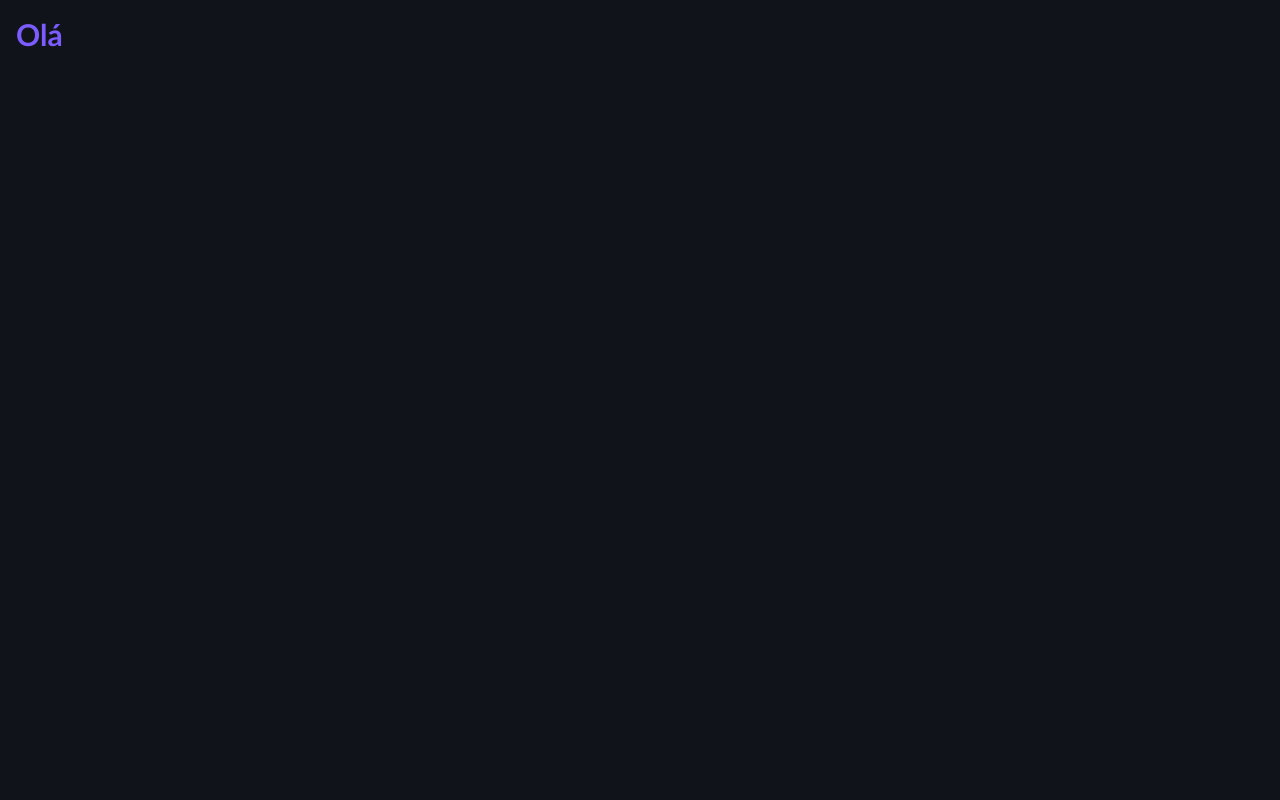
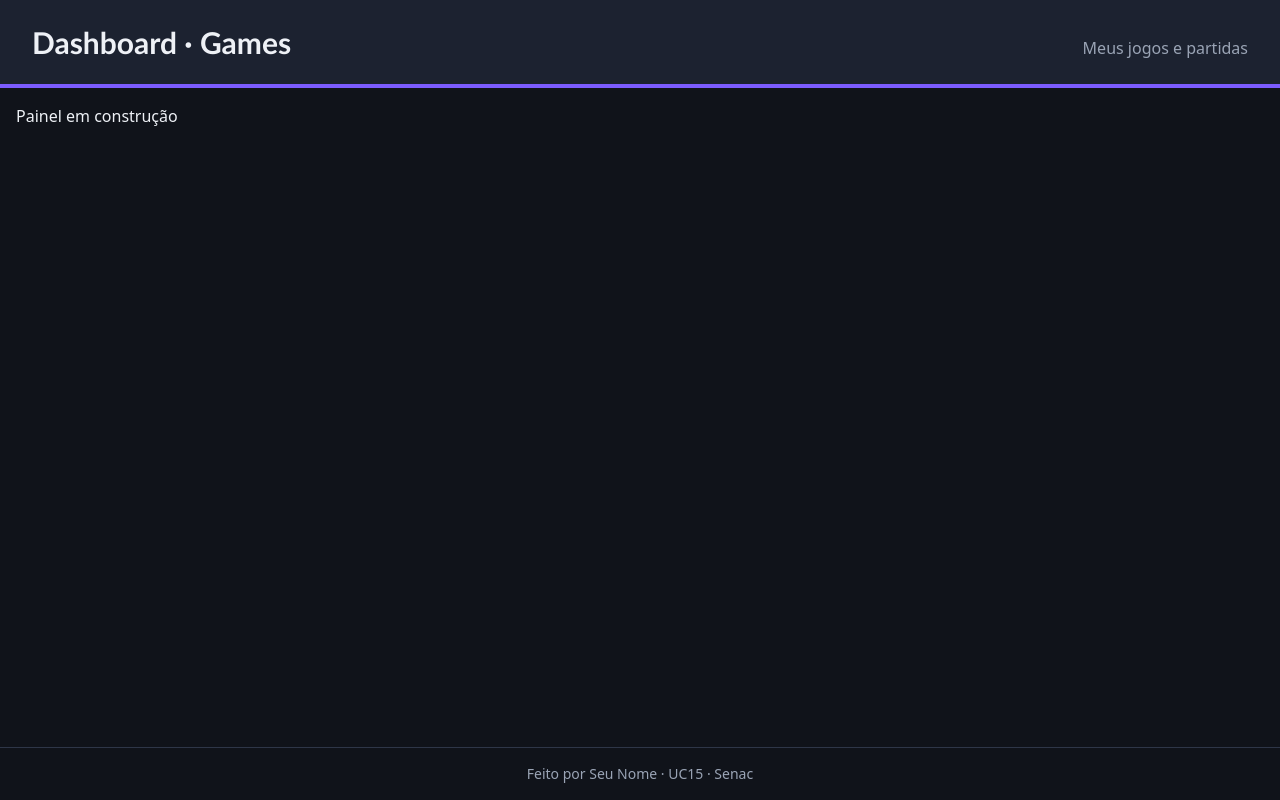
Before and after one commit to luisalopes11/my-dashboard, a React (Vite) app: page / in a window 1280 px wide. Built offline with nearby package versions, Linux system fonts and the light colour scheme.

Commit message:
feat: add Header and Footer components

```diff
--- a/src/App.jsx
+++ b/src/App.jsx
@@ -1,9 +1,16 @@
+import Header from './components/Header.jsx'
+import Footer from './components/Footer.jsx'
+
 function App() {
   return (
-    <div className="min-h-screen bg-background p-4 text-foreground">
-      <h1 className="font-heading text-3xl font-bold text-primary">Olá</h1>
+    <div className="flex min-h-screen flex-col bg-background text-foreground">
+      <Header />
+      <main className="flex-1 p-4">
+        <p>Painel em construção</p>
+      </main>
+      <Footer />
     </div>
-  );
+  )
 }
 
-export default App;
+export default App
--- /dev/null
+++ b/src/components/Footer.jsx
@@ -0,0 +1,9 @@
+function Footer() {
+  return (
+    <footer className="border-t border-border p-4 text-center text-sm text-muted">
+      <p>Feito por Seu Nome · UC15 · Senac</p>
+    </footer>
+  )
+}
+
+export default Footer
--- /dev/null
+++ b/src/components/Header.jsx
@@ -0,0 +1,15 @@
+function Header() {
+  return (
+    <header
+      className="flex flex-col gap-2 border-b-4 border-primary bg-surface px-4 py-6
+        md:flex-row md:items-baseline md:justify-between md:px-8"
+    >
+      <h1 className="font-heading text-2xl font-bold md:text-3xl">
+        Dashboard · Games
+      </h1>
+      <p className="text-muted">Meus jogos e partidas</p>
+    </header>
+  )
+}
+
+export default Header
```
